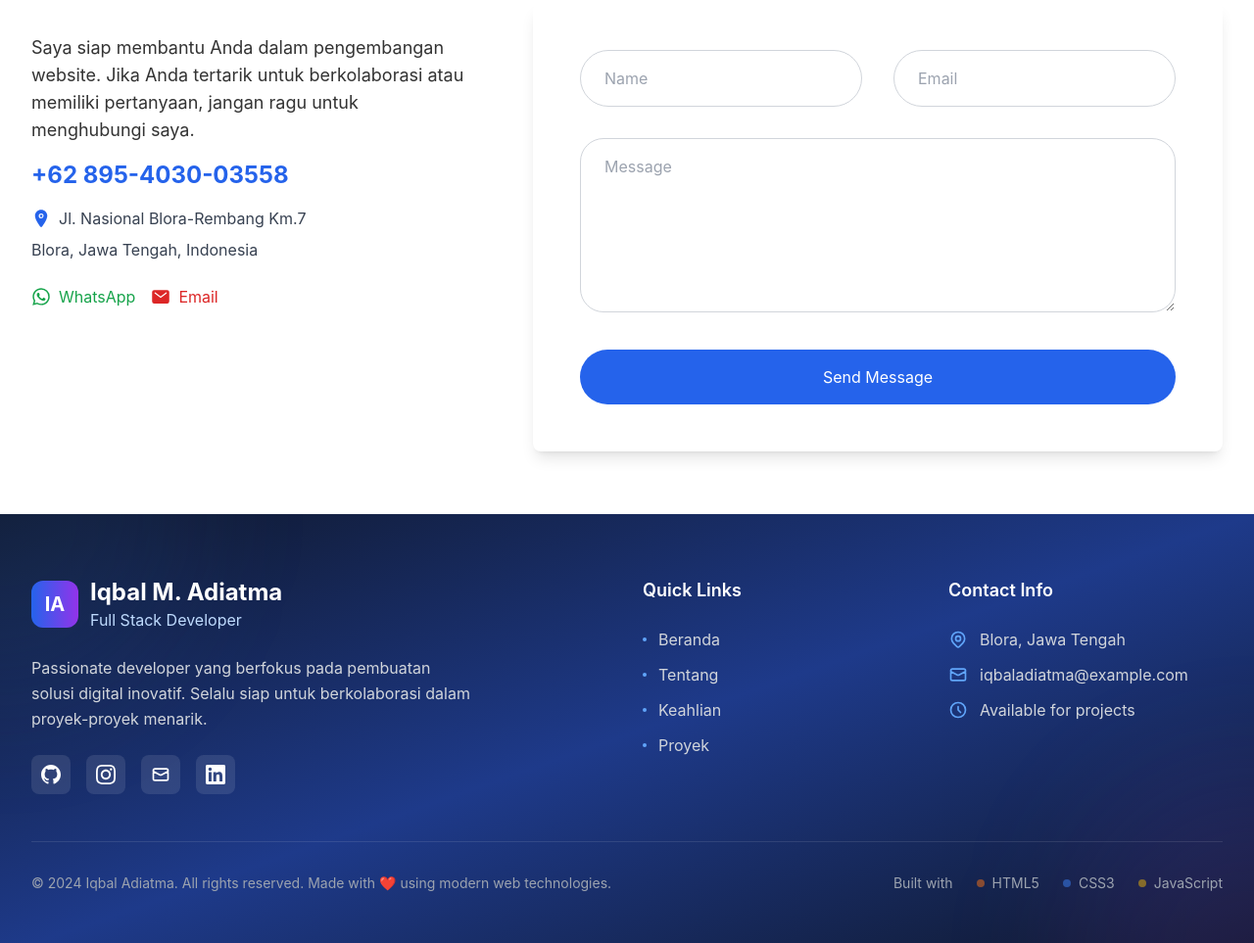
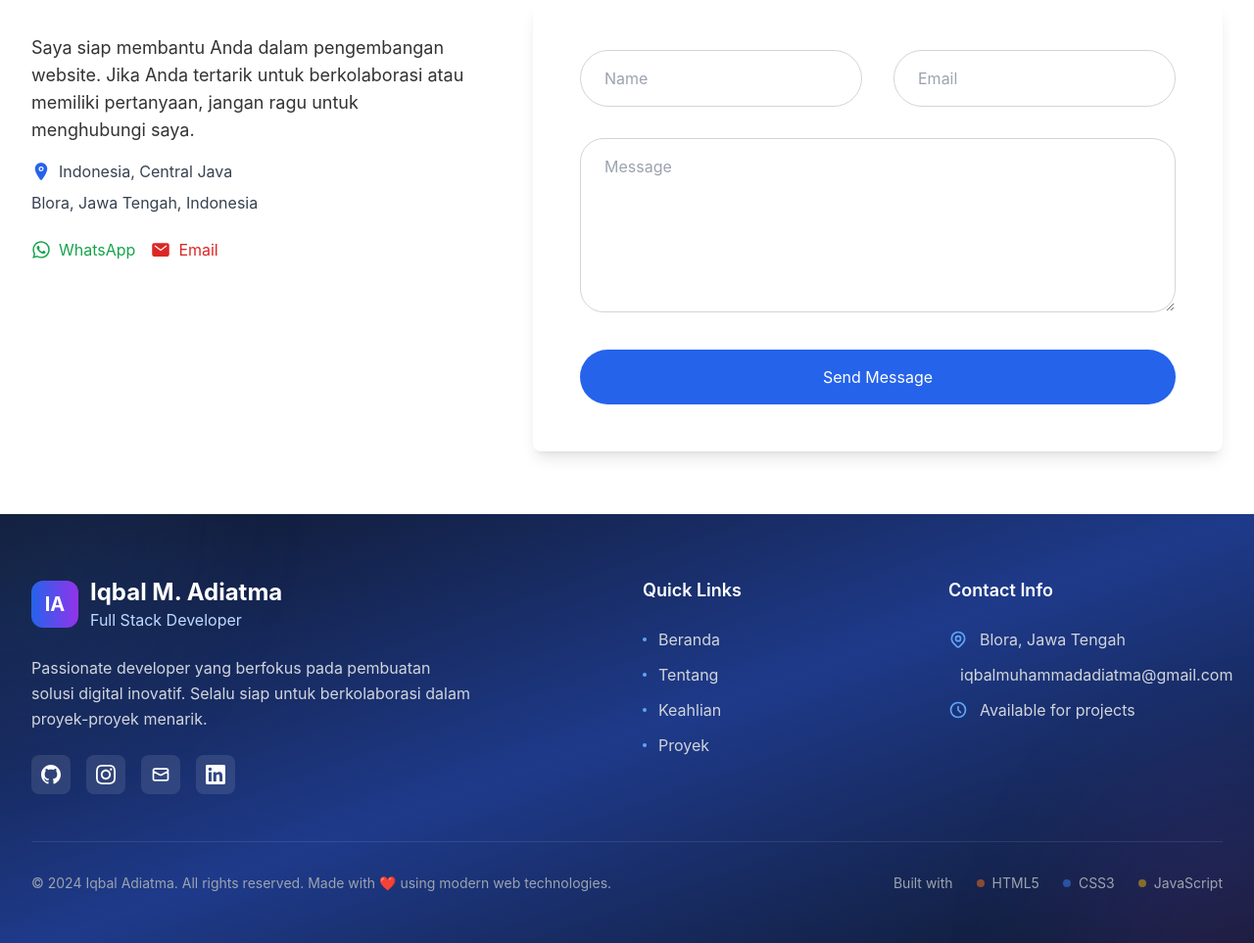
Before and after one commit to iqbaladiatma/Portofolio-website-skl, a plain HTML site: page index.html in a window 1280 px wide. Shown: the part 8848-9811 px from the top of the page at 98% size. Drawn offline with nearby package versions, Linux system fonts and the light colour scheme; animation ran at ten frames a second.

Commit message:
Update index.html

```diff
--- a/index.html
+++ b/index.html
@@ -983,14 +983,10 @@
             </p>
 
             <div class="mt-4">
-              <a href="tel:+6289540300355" class="text-2xl font-bold text-blue-600 hover:text-blue-700 transition-colors">
-                +62 895-4030-03558
-              </a>
-
               <address class="mt-4 not-italic text-gray-700">
                 <div class="flex items-center gap-2">
                   <ion-icon name="location" class="text-blue-600 w-5 h-5"></ion-icon>
-                  Jl. Nasional Blora-Rembang Km.7
+                  Indonesia, Central Java
                 </div>
                 <div class="mt-2">Blora, Jawa Tengah, Indonesia</div>
               </address>
@@ -1410,7 +1406,7 @@
                 <svg class="w-5 h-5 mr-3 text-blue-400" fill="none" stroke="currentColor" viewBox="0 0 24 24">
                   <path stroke-linecap="round" stroke-linejoin="round" stroke-width="2" d="M3 8l7.89 4.26a2 2 0 002.22 0L21 8M5 19h14a2 2 0 002-2V7a2 2 0 00-2-2H5a2 2 0 00-2 2v10a2 2 0 002 2z"/>
                 </svg>
-                iqbaladiatma@example.com
+                iqbalmuhammadadiatma@gmail.com
               </li>
               <li class="flex items-center text-gray-300">
                 <svg class="w-5 h-5 mr-3 text-blue-400" fill="none" stroke="currentColor" viewBox="0 0 24 24">
```
